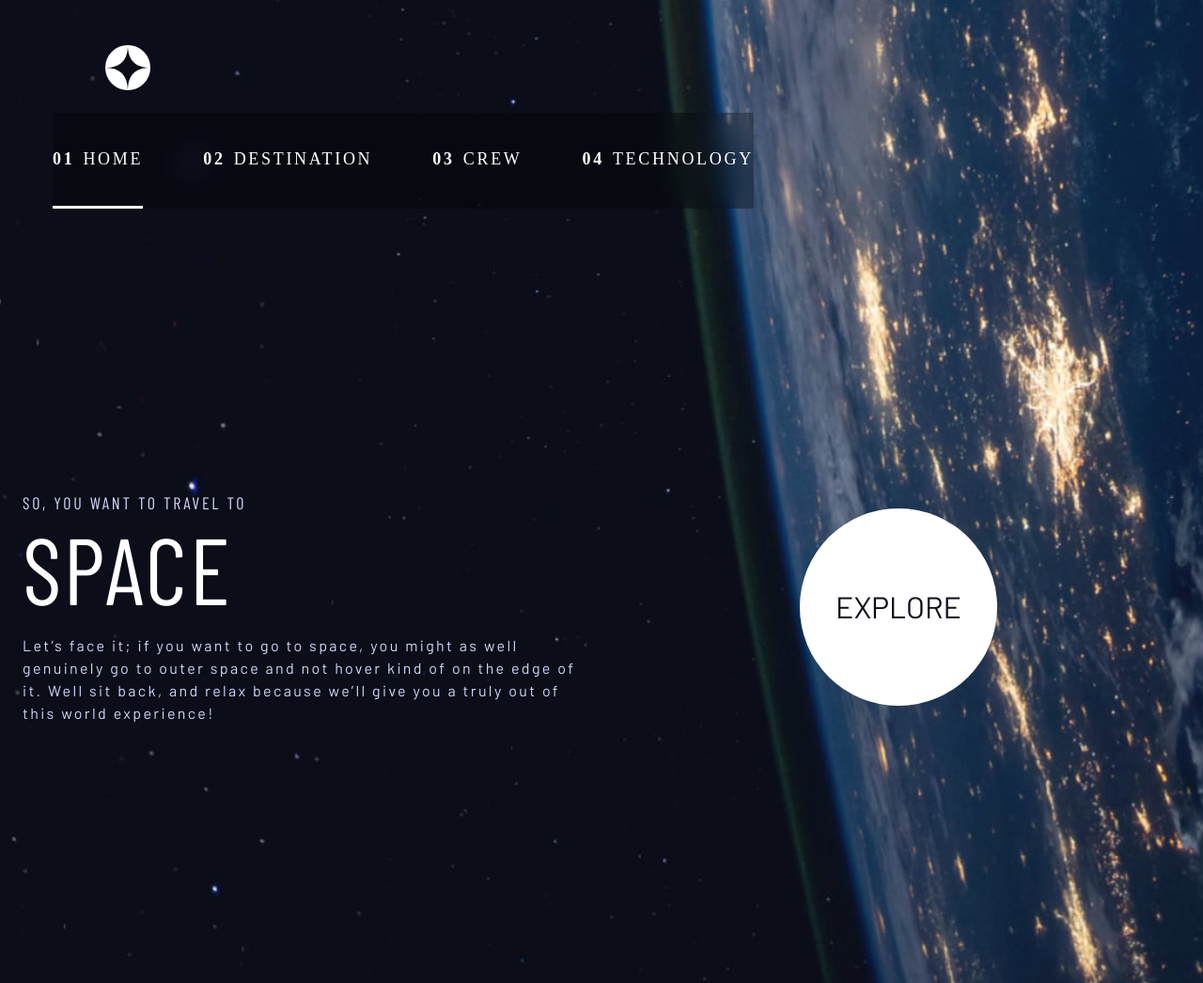
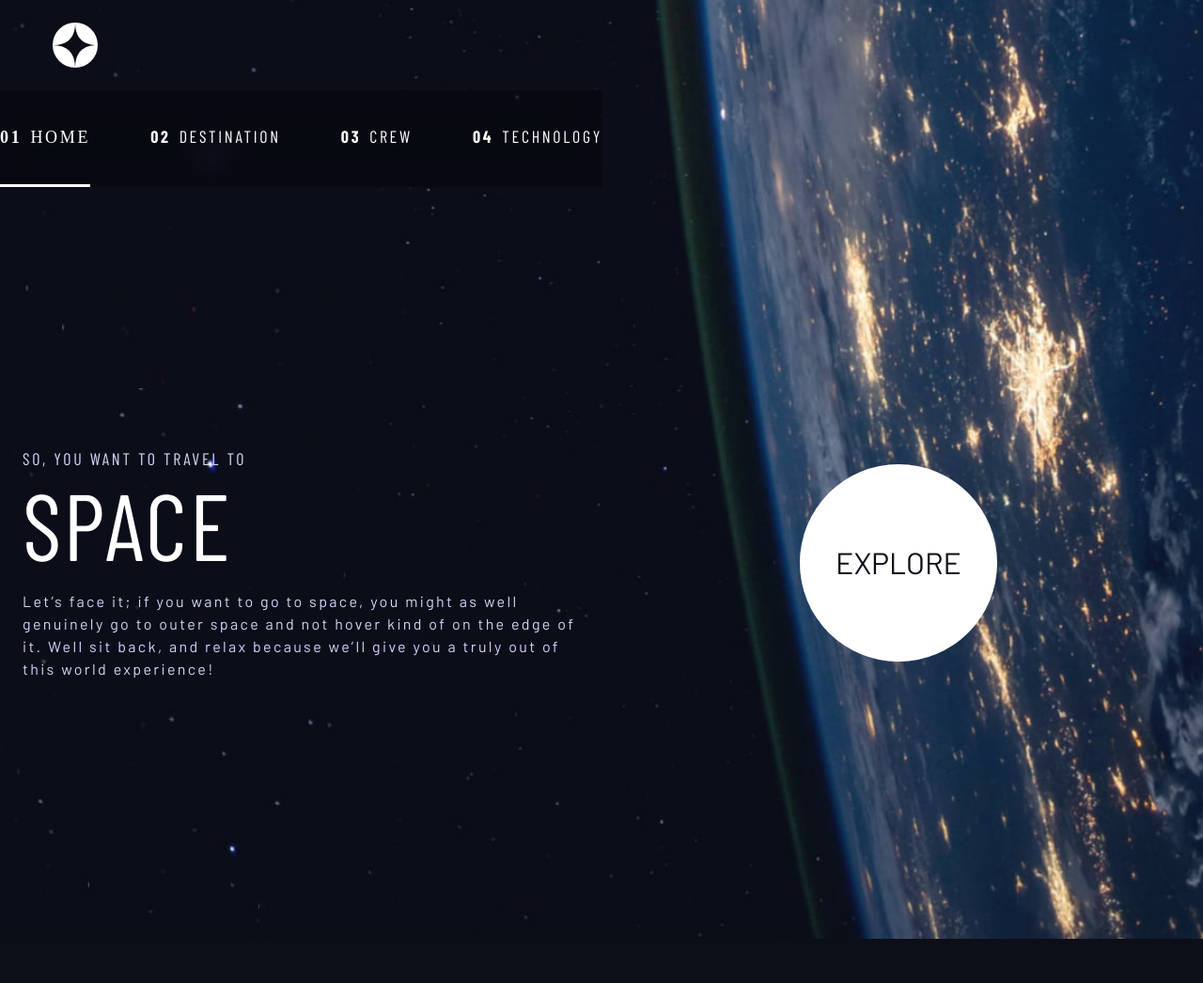
Before and after one commit to Mbayoume/space-tourism-website-main, a plain HTML site: page index.html in a window 1280 px wide. Shown: the whole page at 94% size. After the commit the page ends 999 px from the top, so only its background shows below. Drawn offline with nearby package versions, Linux system fonts and the light colour scheme; a web font is replaced by a local one.

Commit message:
update the navigation

```diff
--- a/index.html
+++ b/index.html
@@ -18,16 +18,16 @@
 
   <!-- <div class="container"> -->
 
-    <header class="navigation__container flex">
+    <header class="flex">
 
       <nav>
         <div ><img class="logo" src="/starter-code/assets/shared/logo.svg" alt=""></div>
 
         <ul id="home__primary__navigation" class=" primary-navigation flex underline-indicators  ff-serif ">
             <li class="active"><a class="uppercase txt-white  letter-spacing-2" href="#"><span>01</span>Home</a></li>
-            <li><a class="uppercase txt-white  letter-spacing-2" href="#"><span>02</span>Destination</a></li>
-            <li><a class="uppercase txt-white  letter-spacing-2" href="#"><span>03</span>Crew</a></li>
-            <li><a class="uppercase txt-white  letter-spacing-2" href="#"><span>04</span>Technology</a></li>
+            <li><a class="uppercase txt-white ff-sans-cond letter-spacing-2" href="#"><span>02</span>Destination</a></li>
+            <li><a class="uppercase txt-white ff-sans-cond letter-spacing-2" href="#"><span>03</span>Crew</a></li>
+            <li><a class="uppercase txt-white ff-sans-cond letter-spacing-2" href="#"><span>04</span>Technology</a></li>
         </ul>
         <svg class="menu_icon" xmlns="http://www.w3.org/2000/svg" width="24" height="21"><g fill="#D0D6F9" fill-rule="evenodd"><path d="M0 0h24v3H0zM0 9h24v3H0zM0 18h24v3H0z"/></g></svg>
     </nav>
--- a/starter-code/assets/css/main.css
+++ b/starter-code/assets/css/main.css
@@ -71,15 +71,7 @@ header{
 
 }
 
-.navigation__container{
 
-    display: flex;
-    margin: 1.5rem clamp(1.5rem, 5vw, 3.5rem);
-    gap: var(--gap);
-    justify-content: space-between;
-    align-items: center;
-    transition: 500ms ease-in-out;
-   }
 
 
 .logo{
@@ -161,7 +153,7 @@ place-content: center;
     backdrop-filter: blur(15px);
     z-index: 999;
     transform: translateX(100%);
-    /* transition: transform 500ms ease-in-out; */
+    transition: transform 500ms ease-in-out;
 
   }
   .toggle{
```
